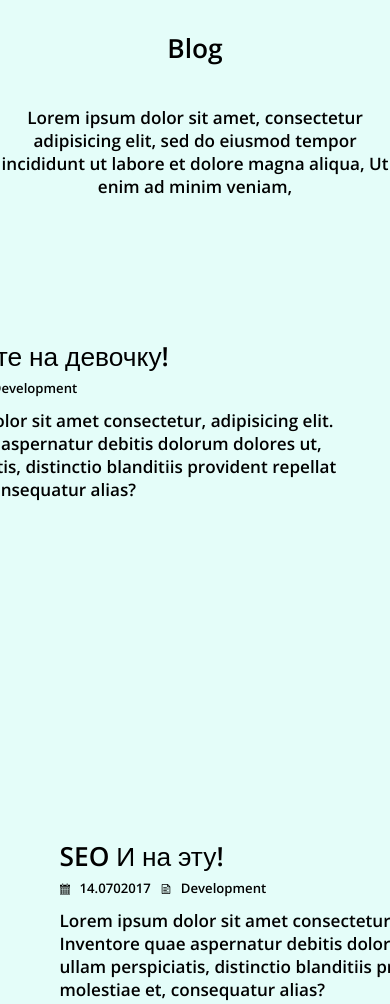
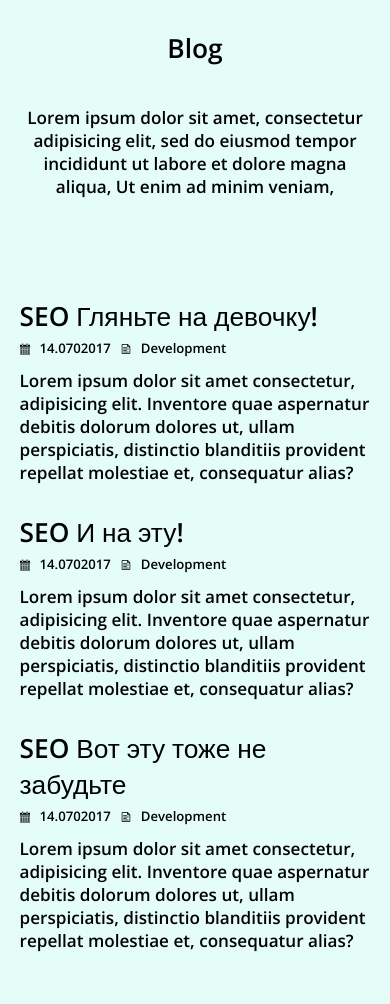
Before and after one commit to MeowthBreaker/Simple-layout-task, a plain HTML site: page index.html in a window 390 px wide. Shown: the part 8418-9422 px from the top of the page. Drawn offline with nearby package versions, Linux system fonts and the light colour scheme.

Commit message:
blog optimized

```diff
--- a/css/blog/blog-seo.css
+++ b/css/blog/blog-seo.css
@@ -48,7 +48,7 @@
 }
 
 .blog__seo-card-description {
-    width: 500px;
+    width: 40vw;
 }
 
 .blog__seo-card-meta {
@@ -89,3 +89,26 @@
 .blog__seo-card-link-text {
     margin: 0;
 }
+
+@media screen and (max-width: 1000px){
+    .blog__seo-card-text {
+        padding: 0;
+        width: 100%;
+    }
+
+    .blog__seo-card-image-cont {
+        display: none;
+    }
+
+    .blog__seo-card {
+        height: fit-content;
+    }
+
+    .blog__seo-card:not(:last-child) {
+        margin-bottom: 30px;
+    }
+
+    .blog__seo-card-description {
+        width: 100%;
+    }
+}
--- a/css/blog/blog.css
+++ b/css/blog/blog.css
@@ -14,6 +14,7 @@
 
 .blog__text {
     padding-bottom: 100px;
+    width: 90vw;
 }
 
 .blog__text-title {
--- /dev/null
+++ b/css/footer.css
@@ -0,0 +1,3 @@
+.footer {
+    padding: 20px 0;
+}
--- a/css/index.css
+++ b/css/index.css
@@ -25,6 +25,8 @@
 @import url(contact/contact-cards.css);
 @import url(contact/contact-form.css);
 
+@import url(footer.css);
+
 body {
     margin: 0;
     padding: 0;
--- a/index.html
+++ b/index.html
@@ -363,7 +363,8 @@
   <div class="blog">
     <div class="blog__text text_centered">
       <div class="blog__text-title text_headline_2">Blog</div>
-      <div class="blog__text-description text_size_l">Lorem ipsum dolor sit amet, consectetur adipisicing elit, sed do eiusmod tempor<br>
+      <div class="blog__text-description text_size_l">
+        Lorem ipsum dolor sit amet, consectetur adipisicing elit, sed do eiusmod tempor
         incididunt ut labore et dolore magna aliqua, Ut enim ad minim veniam,</div>
     </div>
     <div class="blog__seo">
@@ -491,6 +492,11 @@
       </form>
     </div>
   </div>
+
+  <footer class="footer text_centered">
+    All rights Reserved @ 2017
+  </footer>
+
   <script src="./js/index.js"></script>
 </body>
 </html>
```
